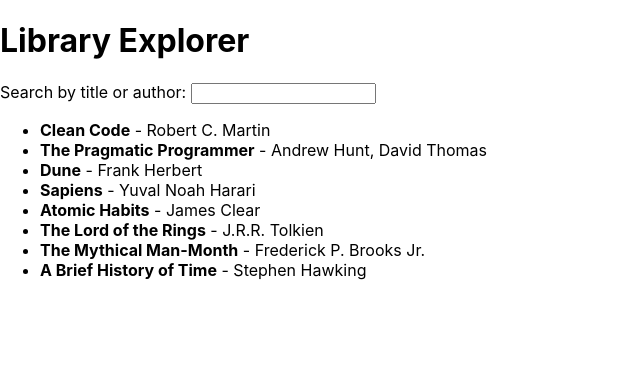
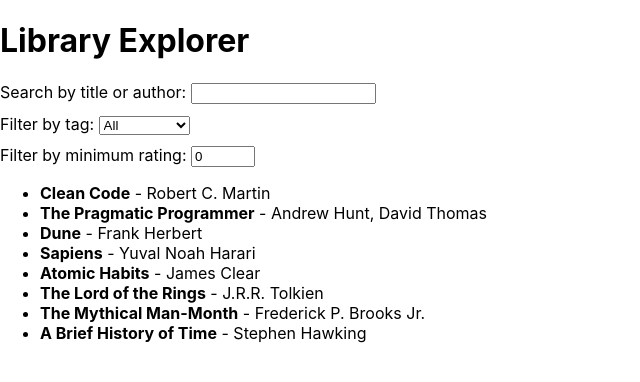
Before and after one commit to OfekAmar/library-explorer, a React (Create React App) app: page / in a window 1280 px wide. Shown: the top 382 px of the page, without its empty margins (0-640 px from the left). Built offline with nearby package versions, Linux system fonts and the light colour scheme.

Commit message:
Search + Filters logic

```diff
--- a/src/App.tsx
+++ b/src/App.tsx
@@ -2,7 +2,7 @@ import React, { use } from 'react';
 import { useState, useEffect } from "react";
 import logo from './logo.svg';
 import './App.css';
-import { Book , Tag} from "./types";
+import { Book, Tag } from "./types";
 
 function App() {
 
@@ -11,6 +11,7 @@ function App() {
   const [error, setError] = useState<string>("");
   const [searchTerm, setSearchTerm] = useState<string>("");
   const [selectedTag, setSelectedTag] = useState<Tag | null>(null);
+  const [minRating, setMinRating] = useState(0)
 
   useEffect(() => {
     setLoading(true);
@@ -46,7 +47,11 @@ function App() {
     const lowercaseSearchTerm = searchTerm.toLowerCase();
     const titleRes = book.title.toLowerCase().includes(lowercaseSearchTerm);
     const authorRes = book.author.toLowerCase().includes(lowercaseSearchTerm);
-    return titleRes || authorRes;
+    const searchRes = titleRes || authorRes
+    const matchesTag = selectedTag === null || book.tags.includes(selectedTag);
+    const matchesRating = book.rating >= minRating;
+
+    return searchRes && matchesTag && matchesRating;
   })
 
   return (
@@ -55,6 +60,32 @@ function App() {
       <div>
         <label htmlFor='search'> Search by title or author: </label>
         <input id='search' type='text' value={searchTerm} onChange={(event) => setSearchTerm(event.target.value)}></input>
+        <div style={{ marginTop: '10px' }}>
+          <label htmlFor="tag-filter">Filter by tag: </label>
+          <select id="tag-filter" value={selectedTag ?? ""}
+            onChange={(event) => {
+              const value = event.target.value;
+              setSelectedTag(value === "" ? null : (value as Tag));
+            }}
+          >
+            <option value="">All</option>
+            <option value="tech">Tech</option>
+            <option value="non-fiction">Non-Fiction</option>
+            <option value="fiction">Fiction</option>
+            <option value="fantasy">Fantasy</option>
+            <option value="history">History</option>
+            <option value="self-help">Self-Help</option>
+            <option value="science">Science</option>
+          </select>
+        </div>
+        <div style={{ marginTop: '10px' }}>
+          <label htmlFor='rating-filter'>Filter by minimum rating: </label>
+          <input id='rating-filter' type='number' min={0} max={5} step={0.5} value={minRating}
+            onChange={(event) => {
+              const value = Number(event.target.value);
+              setMinRating(value);
+            }}></input>
+        </div>
       </div>
       <ul>
         {filteredBooks.map((book) => (
```
